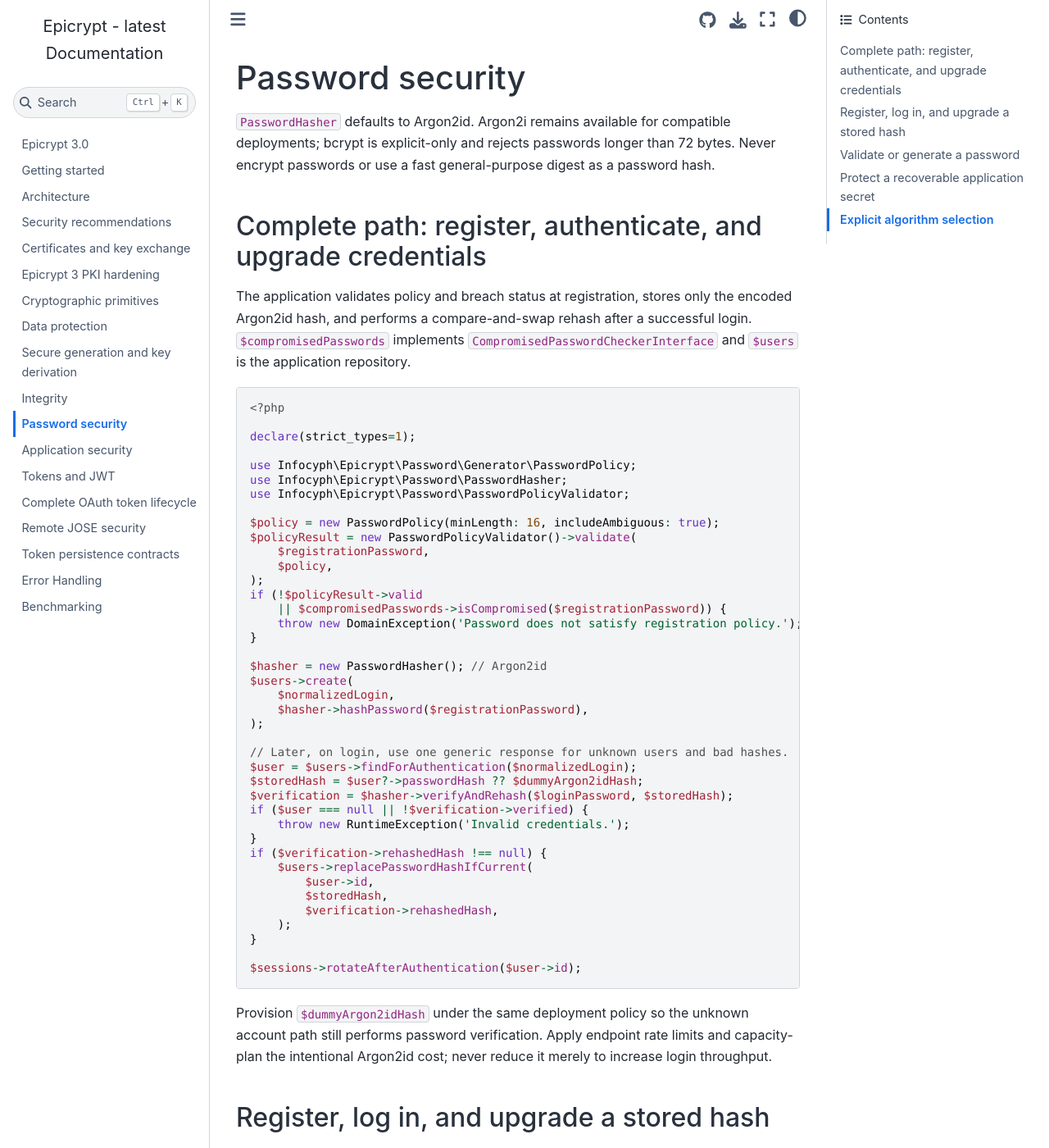
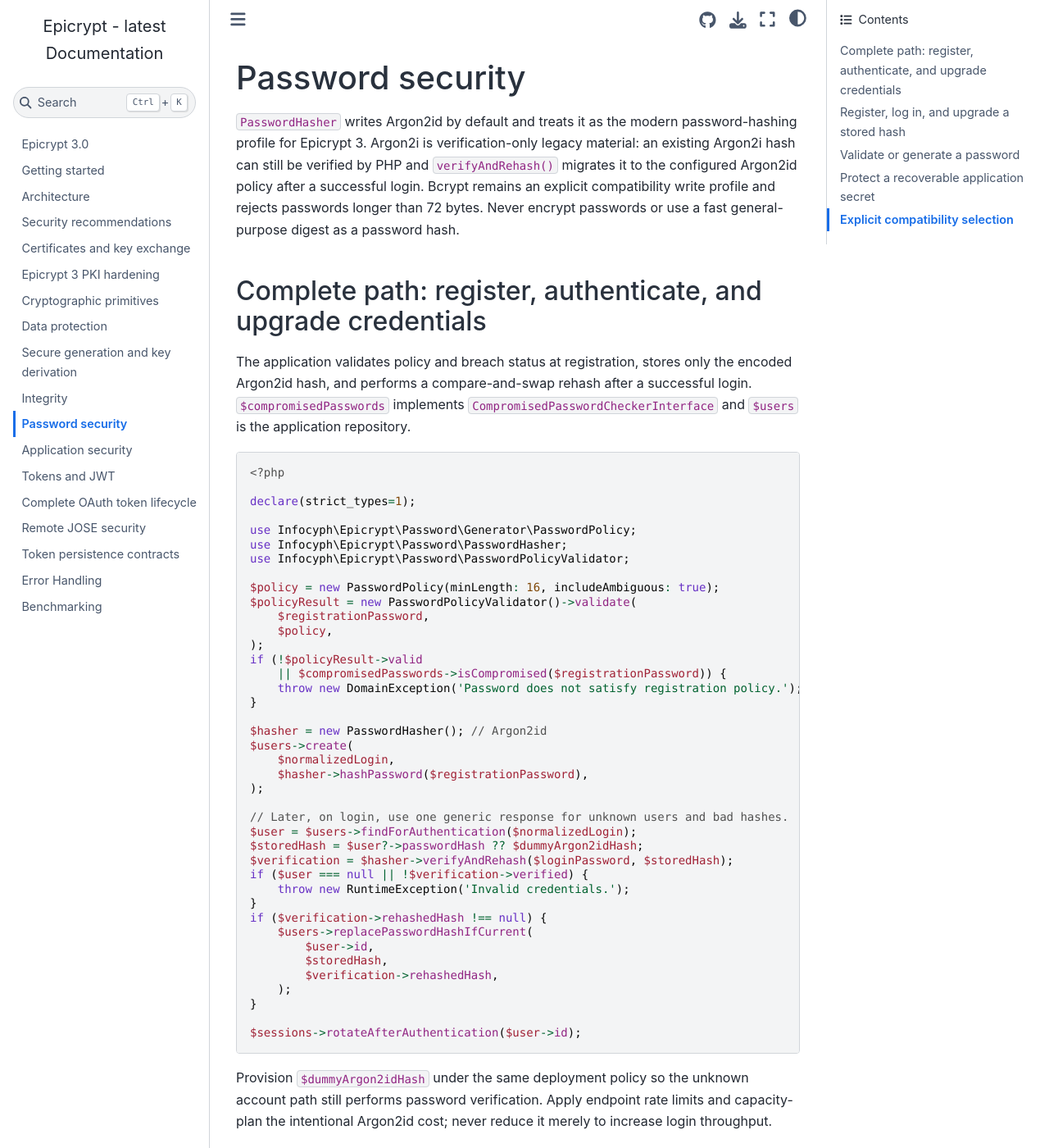
Before and after one commit to infocyph/Epicrypt, a Sphinx documentation site: the page built from docs/password.rst, in a window 1280 px wide and 1400 px high. Shown: the whole window at 82% size. Built offline with Sphinx 7.4.7 and the Sphinx Book theme 1.1.4, drawn with Linux system fonts in a browser that asks for light colours; some of the changed text lies outside the part shown.

Commit message:
docs(password): finalize Argon2id write policy

```diff
--- a/docs/password.rst
+++ b/docs/password.rst
@@ -1,10 +1,13 @@
 Password security
 =================
 
-``PasswordHasher`` defaults to Argon2id. Argon2i remains available for
-compatible deployments; bcrypt is explicit-only and rejects passwords longer
-than 72 bytes. Never encrypt passwords or use a fast general-purpose digest as
-a password hash.
+``PasswordHasher`` writes Argon2id by default and treats it as the modern
+password-hashing profile for Epicrypt 3. Argon2i is verification-only legacy
+material: an existing Argon2i hash can still be verified by PHP and
+``verifyAndRehash()`` migrates it to the configured Argon2id policy after a
+successful login. Bcrypt remains an explicit compatibility write profile and
+rejects passwords longer than 72 bytes. Never encrypt passwords or use a fast
+general-purpose digest as a password hash.
 
 Complete path: register, authenticate, and upgrade credentials
 --------------------------------------------------------------
@@ -67,7 +70,8 @@
 -------------------------------------------
 
 On a successful login, ``verifyAndRehash()`` can migrate an older supported
-hash to the current Argon2id policy without forcing a password reset.
+hash, including Argon2i or bcrypt, to the current Argon2id policy without
+forcing a password reset.
 
 .. code-block:: php
 
@@ -152,11 +156,13 @@
 ``*BinaryKey*`` rotation methods only when the caller truly owns raw 32-byte
 keys; ordinary methods use Base64URL key material.
 
-Explicit algorithm selection
-----------------------------
+Explicit compatibility selection
+--------------------------------
 
-Argon2id is the recommended default. Select Argon2i or bcrypt only for a
-specific compatibility requirement and retain the default cost validation.
+Argon2id is the sole modern write profile. Select bcrypt only when an existing
+system requires new bcrypt hashes; otherwise use the default Argon2id hasher.
+Existing Argon2i hashes require no separate Epicrypt algorithm option because
+``password_verify()`` identifies the algorithm from the stored hash.
 
 .. code-block:: php
 
```
Also changed, not shown: other parts of docs/password.rst (+1 -1 lines).
